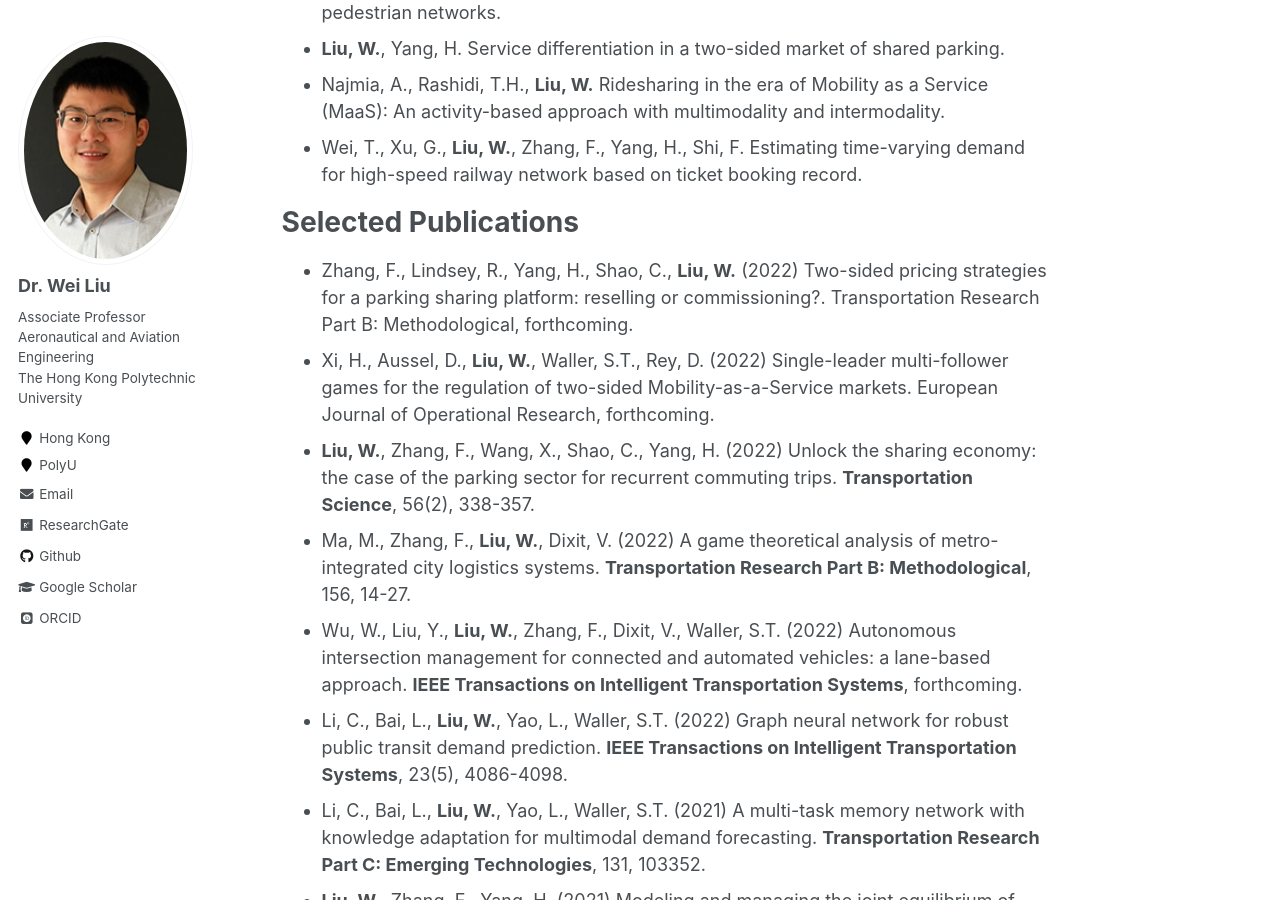
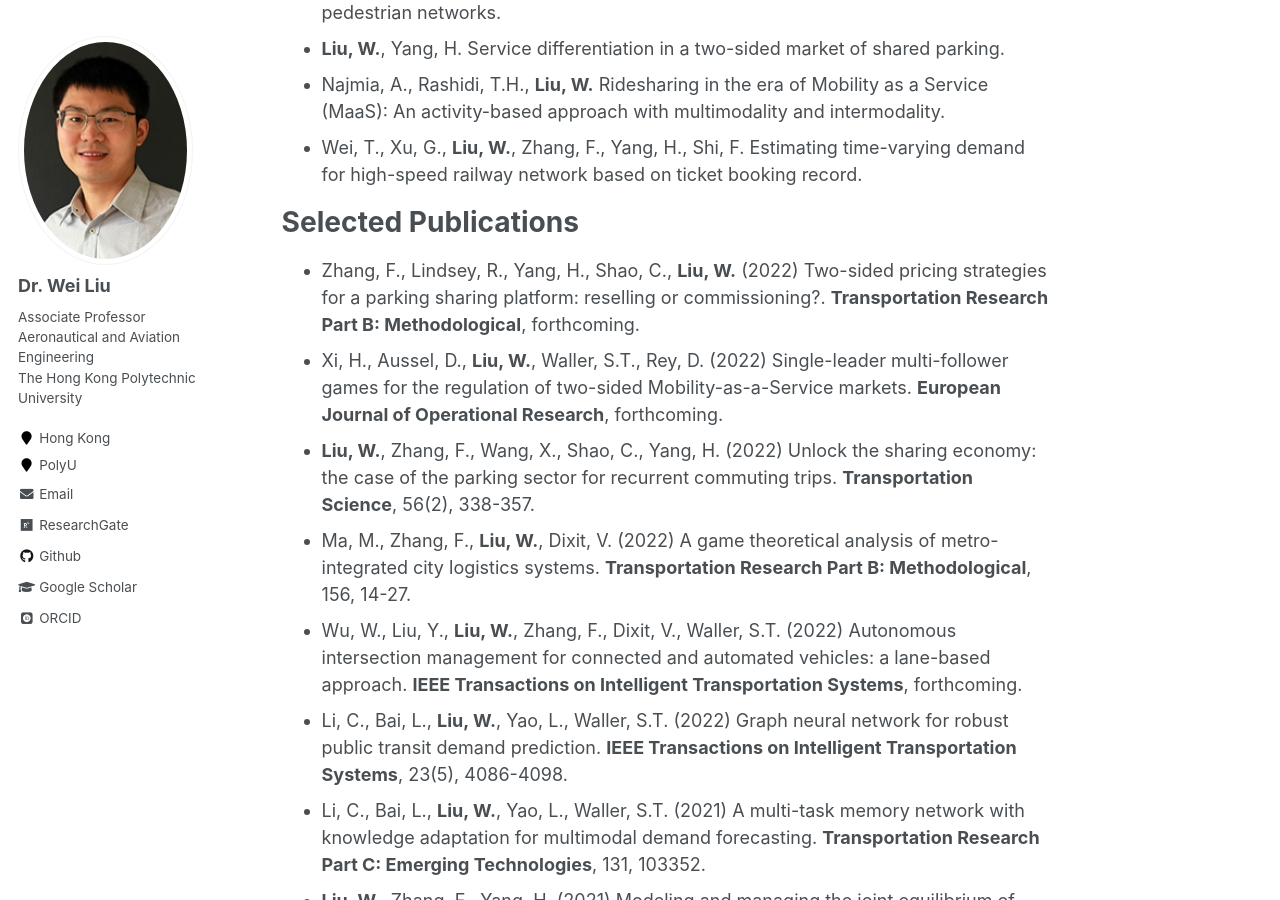
Before and after one commit to weiliu2016/weiliu2016.github.io, a Jekyll site: the page built from _pages/about.md, in a window 1280 px wide and 900 px high, scrolled down 3416 px. Built offline with Jekyll 4.4.1, drawn with Linux system fonts in a browser that asks for light colours; some web fonts are replaced.

```diff
--- a/_pages/about.md
+++ b/_pages/about.md
@@ -76,8 +76,8 @@ Selected Working Papers
 
 Selected Publications
 ======
-- Zhang, F., Lindsey, R., Yang, H., Shao, C., **Liu, W.** (2022) Two-sided pricing strategies for a parking sharing platform: reselling or commissioning?. Transportation Research Part B: Methodological, forthcoming.
-- Xi, H., Aussel, D., **Liu, W.**, Waller, S.T., Rey, D. (2022) Single-leader multi-follower games for the regulation of two-sided Mobility-as-a-Service markets. European Journal of Operational Research, forthcoming.
+- Zhang, F., Lindsey, R., Yang, H., Shao, C., **Liu, W.** (2022) Two-sided pricing strategies for a parking sharing platform: reselling or commissioning?. **Transportation Research Part B: Methodological**, forthcoming.
+- Xi, H., Aussel, D., **Liu, W.**, Waller, S.T., Rey, D. (2022) Single-leader multi-follower games for the regulation of two-sided Mobility-as-a-Service markets. **European Journal of Operational Research**, forthcoming.
 - **Liu, W.**, Zhang, F., Wang, X., Shao, C., Yang, H. (2022) Unlock the sharing economy: the case of the parking sector for recurrent commuting trips. **Transportation Science**, 56(2), 338-357.
 - Ma, M., Zhang, F., **Liu, W.**, Dixit, V. (2022) A game theoretical analysis of metro-integrated city logistics systems. **Transportation Research Part B: Methodological**, 156, 14-27.
 - Wu, W., Liu, Y., **Liu, W.**, Zhang, F., Dixit, V., Waller, S.T. (2022) Autonomous intersection management for connected and automated vehicles: a lane-based approach. **IEEE Transactions on Intelligent Transportation Systems**, forthcoming.
```
